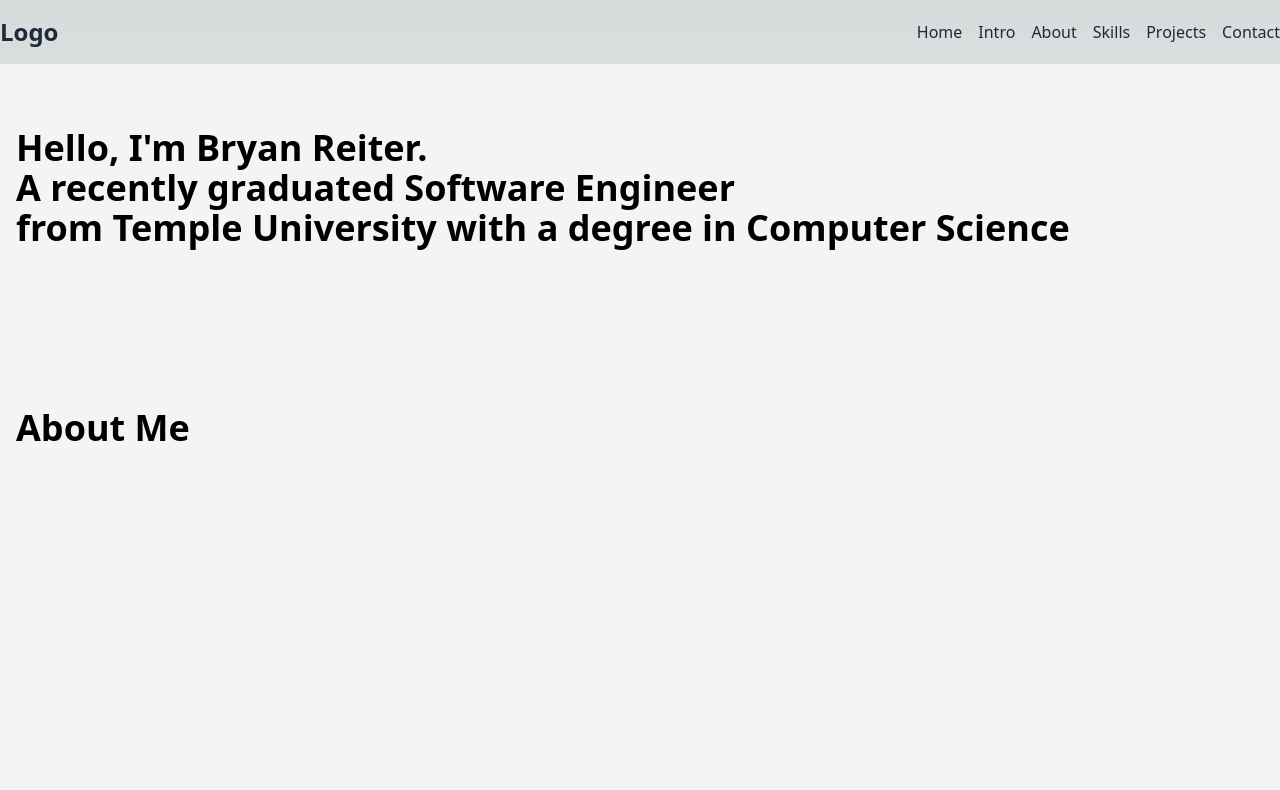
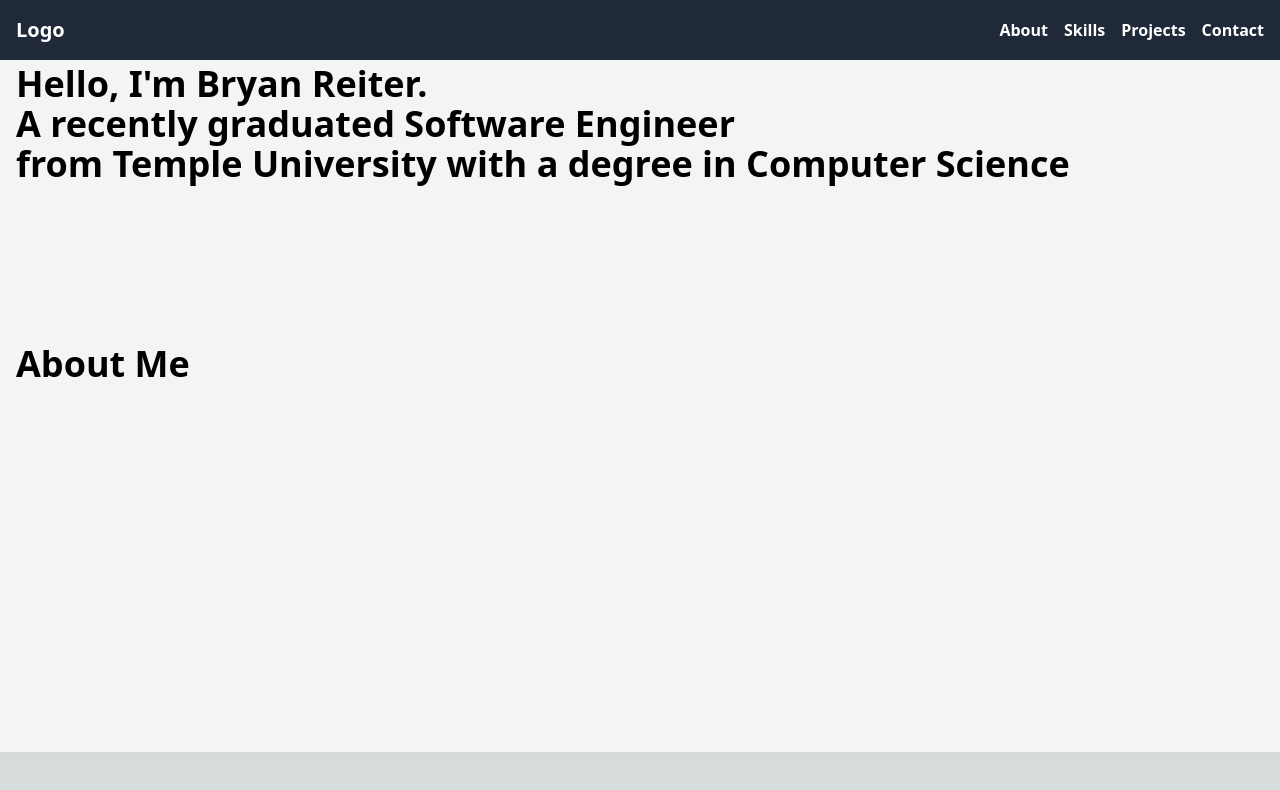
Before and after one commit to bryanreiter/personal-site, a Next.js app in the folder personal-site/: page / in a window 1280 px wide. Shown: the top 790 px of the page. Built offline with nearby package versions, Linux system fonts and the light colour scheme.

Commit message:
update colors and format

```diff
--- a/personal-site/src/components/Navbar.js
+++ b/personal-site/src/components/Navbar.js
@@ -1,26 +1,42 @@
 export default function Navbar() {
   return (
-    <nav className="flex justify-between items-center py-4">
-      <p className="text-2xl font-bold text-gray-800">Logo</p>
-      <div className="flex space-x-4">
-        <a href="#home" className="text-gray-800">
-          Home
+    <nav className="bg-gray-800 py-4 fixed top-0 left-0 right-0">
+      <div className="container mx-auto px-4 flex justify-between items-center">
+        <a href="#intro" className="text-white text-xl font-bold">
+          Logo
         </a>
-        <a href="#intro" className="text-gray-800">
-          Intro
-        </a>
-        <a href="#about" className="text-gray-800">
+        <button className="md:hidden text-white focus:outline-none">
+          <svg className="h-6 w-6 fill-current" viewBox="0 0 24 24">
+            <path
+              d="M4 6h16M4 12h16M4 18h16"
+              strokeWidth="2"
+              strokeLinecap="round"
+              strokeLinejoin="round"
+            />
+          </svg>
+        </button>
+        <ul className="hidden md:flex space-x-4">
+          <li>
+            <a href="#about" className="text-white hover:text-violet-900 font-bold">
               About
             </a>
-        <a href="#skills" className="text-gray-800">
+          </li>
+          <li>
+            <a href="#skills" className="text-white hover:text-violet-900 font-bold">
               Skills
             </a>
-        <a href="#projects" className="text-gray-800">
+          </li>
+          <li>
+            <a href="#projects" className="text-white hover:text-violet-900 font-bold">
               Projects
             </a>
-        <a href="#contact" className="text-gray-800">
+          </li>
+          <li>
+            <a href="#contact" className="text-white hover:text-violet-900 font-bold">
               Contact
             </a>
+          </li>
+        </ul>
       </div>
     </nav>
   );
```
Lines whose indentation alone changed are shown as unchanged.
